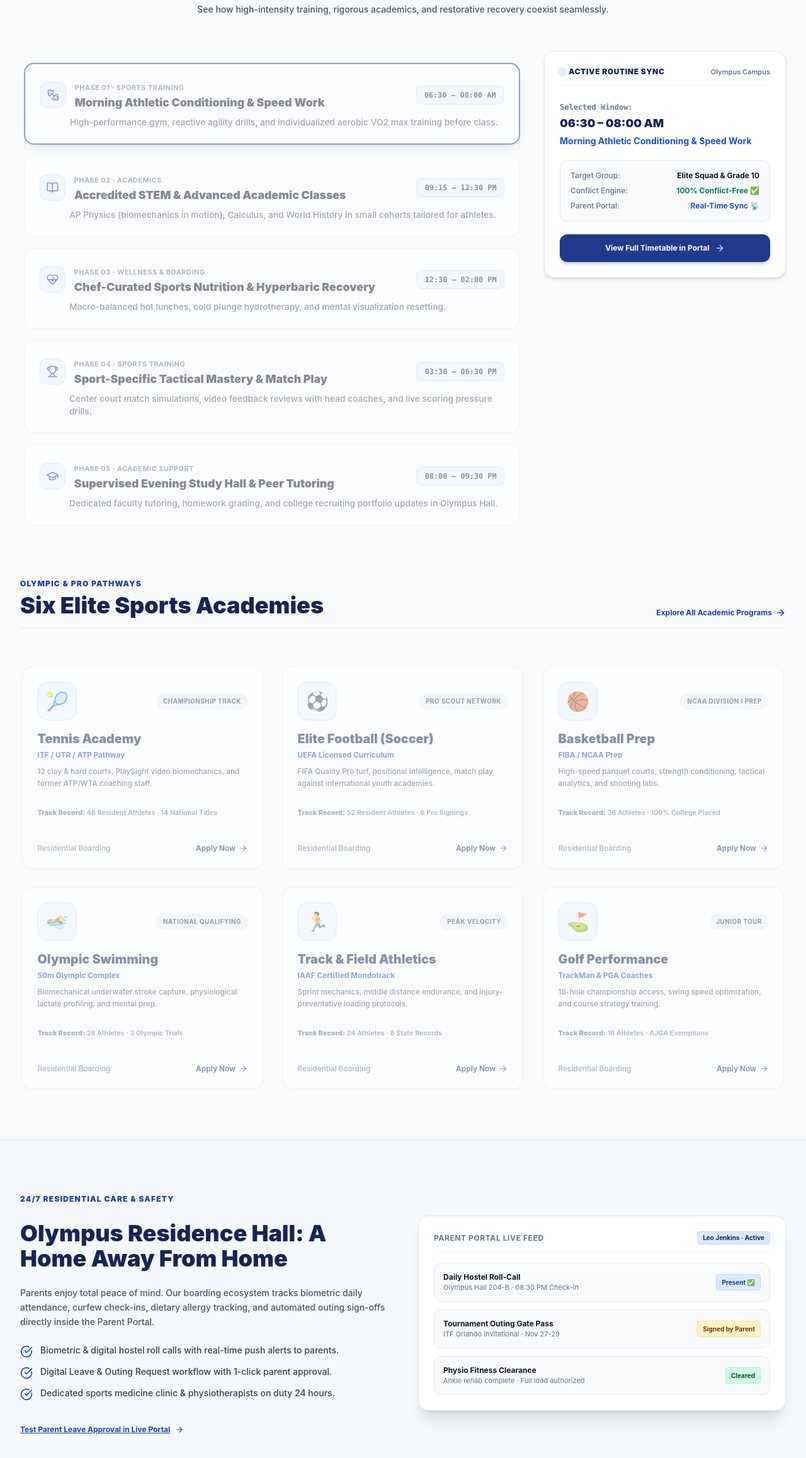
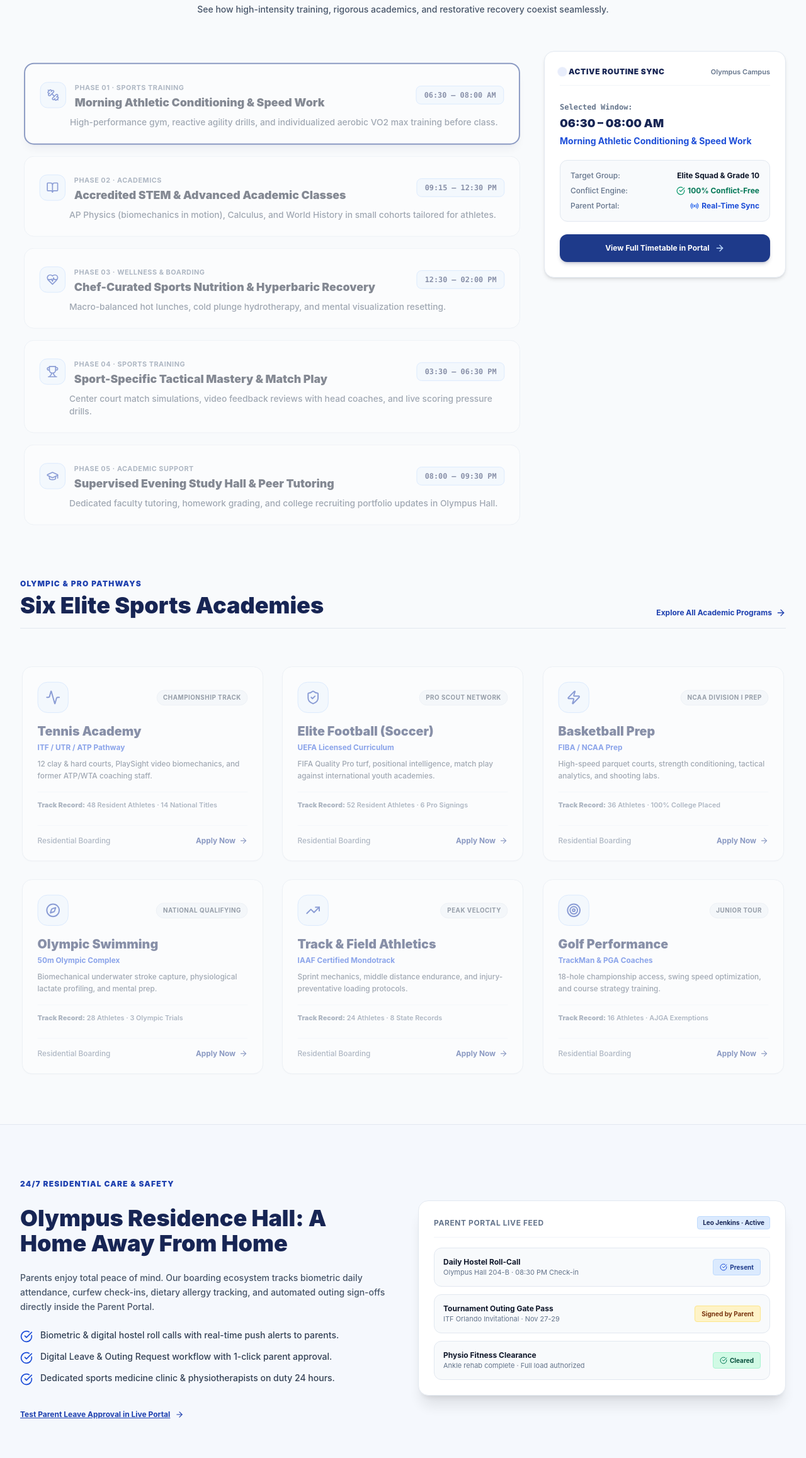
Before and after one commit to TanishkaSahu191/AthleteEd, a Next.js app in the folder client/: page / in a window 1280 px wide. Shown: the part 1074-3389 px from the top of the page at 63% size. Built offline with nearby package versions, Linux system fonts and the light colour scheme.

Commit message:
refactor(ui): replace all emojis with clean, professional Lucide SVG icons across the platform

```diff
--- a/client/app/page.jsx
+++ b/client/app/page.jsx
@@ -12,7 +12,14 @@ import {
   Zap,
   ChevronDown,
   Dumbbell,
-  GraduationCap
+  GraduationCap,
+  Activity,
+  ShieldCheck,
+  Target,
+  Compass,
+  TrendingUp,
+  Clock,
+  Radio
 } from 'lucide-react';
 
 export default function HomePage() {
@@ -23,7 +30,7 @@ export default function HomePage() {
       title: 'Tennis Academy',
       level: 'ITF / UTR / ATP Pathway',
       desc: '12 clay & hard courts, PlaySight video biomechanics, and former ATP/WTA coaching staff.',
-      icon: '🎾',
+      icon: Activity,
       badge: 'Championship Track',
       stats: '48 Resident Athletes · 14 National Titles'
     },
@@ -31,7 +38,7 @@ export default function HomePage() {
       title: 'Elite Football (Soccer)',
       level: 'UEFA Licensed Curriculum',
       desc: 'FIFA Quality Pro turf, positional intelligence, match play against international youth academies.',
-      icon: '⚽',
+      icon: ShieldCheck,
       badge: 'Pro Scout Network',
       stats: '52 Resident Athletes · 6 Pro Signings'
     },
@@ -39,7 +46,7 @@ export default function HomePage() {
       title: 'Basketball Prep',
       level: 'FIBA / NCAA Prep',
       desc: 'High-speed parquet courts, strength conditioning, tactical analytics, and shooting labs.',
-      icon: '🏀',
+      icon: Zap,
       badge: 'NCAA Division I Prep',
       stats: '36 Athletes · 100% College Placed'
     },
@@ -47,7 +54,7 @@ export default function HomePage() {
       title: 'Olympic Swimming',
       level: '50m Olympic Complex',
       desc: 'Biomechanical underwater stroke capture, physiological lactate profiling, and mental prep.',
-      icon: '🏊',
+      icon: Compass,
       badge: 'National Qualifying',
       stats: '28 Athletes · 3 Olympic Trials'
     },
@@ -55,7 +62,7 @@ export default function HomePage() {
       title: 'Track & Field Athletics',
       level: 'IAAF Certified Mondotrack',
       desc: 'Sprint mechanics, middle distance endurance, and injury-preventative loading protocols.',
-      icon: '🏃',
+      icon: TrendingUp,
       badge: 'Peak Velocity',
       stats: '24 Athletes · 8 State Records'
     },
@@ -63,7 +70,7 @@ export default function HomePage() {
       title: 'Golf Performance',
       level: 'TrackMan & PGA Coaches',
       desc: '18-hole championship access, swing speed optimization, and course strategy training.',
-      icon: '⛳',
+      icon: Target,
       badge: 'Junior Tour',
       stats: '16 Athletes · AJGA Exemptions'
     }
@@ -271,13 +278,19 @@ export default function HomePage() {
                   <span className="text-slate-500">Target Group:</span>
                   <span className="text-slate-900 font-bold">Elite Squad & Grade 10</span>
                 </div>
-                <div className="flex justify-between">
+                <div className="flex justify-between items-center">
                   <span className="text-slate-500">Conflict Engine:</span>
-                  <span className="text-emerald-700 font-bold">100% Conflict-Free ✅</span>
+                  <span className="text-emerald-700 font-bold flex items-center gap-1">
+                    <CheckCircle className="w-3.5 h-3.5 text-emerald-600" />
+                    <span>100% Conflict-Free</span>
+                  </span>
                 </div>
-                <div className="flex justify-between">
+                <div className="flex justify-between items-center">
                   <span className="text-slate-500">Parent Portal:</span>
-                  <span className="text-blue-700 font-bold">Real-Time Sync 📡</span>
+                  <span className="text-blue-700 font-bold flex items-center gap-1">
+                    <Radio className="w-3.5 h-3.5 text-blue-600" />
+                    <span>Real-Time Sync</span>
+                  </span>
                 </div>
               </div>
 
@@ -314,16 +327,18 @@ export default function HomePage() {
         </div>
 
         <div className="grid grid-cols-1 md:grid-cols-2 lg:grid-cols-3 gap-6">
-          {sports.map((s, idx) => (
+          {sports.map((s, idx) => {
+            const Icon = s.icon;
+            return (
               <div
                 key={idx}
                 className="scroll-card-reveal bg-white border border-slate-200 hover:border-blue-400 rounded-2xl p-6 transition-all duration-300 group flex flex-col justify-between hover:-translate-y-1 shadow-sm hover:shadow-xl"
               >
                 <div>
                   <div className="flex items-center justify-between mb-4">
-                  <span className="text-3xl p-3 rounded-2xl bg-blue-50 border border-blue-200 group-hover:scale-110 group-hover:border-blue-300 transition-all duration-300">
-                    {s.icon}
-                  </span>
+                    <div className="p-3 rounded-2xl bg-blue-50 border border-blue-200 text-blue-900 group-hover:scale-110 group-hover:border-blue-300 transition-all duration-300">
+                      <Icon className="w-6 h-6 text-blue-800" />
+                    </div>
                     <span className="text-[10px] font-bold uppercase tracking-wider px-2.5 py-1 rounded-full bg-slate-100 text-slate-700 border border-slate-200">
                       {s.badge}
                     </span>
@@ -349,7 +364,8 @@ export default function HomePage() {
                   </Link>
                 </div>
               </div>
-          ))}
+            );
+          })}
         </div>
       </section>
 
@@ -411,8 +427,9 @@ export default function HomePage() {
                     <div className="font-bold text-slate-900">Daily Hostel Roll-Call</div>
                     <div className="text-[11px] text-slate-500">Olympus Hall 204-B · 08:30 PM Check-in</div>
                   </div>
-                  <span className="text-blue-900 font-bold bg-blue-100 px-2 py-1 rounded text-[10px] border border-blue-200">
-                    Present ✅
+                  <span className="text-blue-900 font-bold bg-blue-100 px-2.5 py-1 rounded text-[10px] border border-blue-200 flex items-center gap-1">
+                    <CheckCircle className="w-3 h-3 text-blue-700" />
+                    <span>Present</span>
                   </span>
                 </div>
 
@@ -421,7 +438,7 @@ export default function HomePage() {
                     <div className="font-bold text-slate-900">Tournament Outing Gate Pass</div>
                     <div className="text-[11px] text-slate-500">ITF Orlando Invitational · Nov 27-29</div>
                   </div>
-                  <span className="text-amber-900 font-bold bg-amber-100 px-2 py-1 rounded text-[10px] border border-amber-200">
+                  <span className="text-amber-900 font-bold bg-amber-100 px-2.5 py-1 rounded text-[10px] border border-amber-200">
                     Signed by Parent
                   </span>
                 </div>
@@ -431,8 +448,9 @@ export default function HomePage() {
                     <div className="font-bold text-slate-900">Physio Fitness Clearance</div>
                     <div className="text-[11px] text-slate-500">Ankle rehab complete · Full load authorized</div>
                   </div>
-                  <span className="text-emerald-900 font-bold bg-emerald-100 px-2 py-1 rounded text-[10px] border border-emerald-200">
-                    Cleared
+                  <span className="text-emerald-900 font-bold bg-emerald-100 px-2.5 py-1 rounded text-[10px] border border-emerald-200 flex items-center gap-1">
+                    <CheckCircle className="w-3 h-3 text-emerald-700" />
+                    <span>Cleared</span>
                   </span>
                 </div>
               </div>
--- a/client/app/programs/page.jsx
+++ b/client/app/programs/page.jsx
@@ -113,7 +113,7 @@ export default function ProgramsPage() {
                 <div className="space-y-1.5 text-xs text-slate-700 font-medium">
                   {sp.features.map((feat, fi) => (
                     <div key={fi} className="flex items-start gap-2">
-                      <span className="text-blue-700 font-bold">✓</span>
+                      <CheckCircle2 className="w-3.5 h-3.5 text-blue-700 shrink-0 mt-0.5" />
                       <span>{feat}</span>
                     </div>
                   ))}
```
Also changed, not shown: client/lib/api.js, 2 other files (tests, documents, lock files or other folders). Lines whose indentation alone changed are shown as unchanged.
